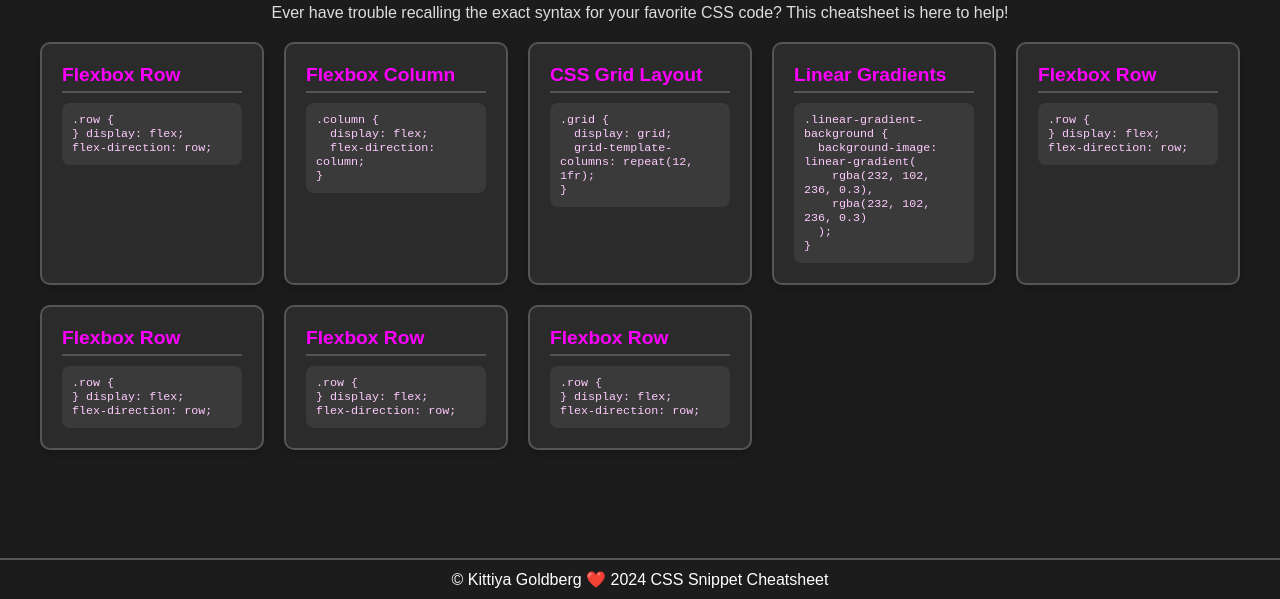
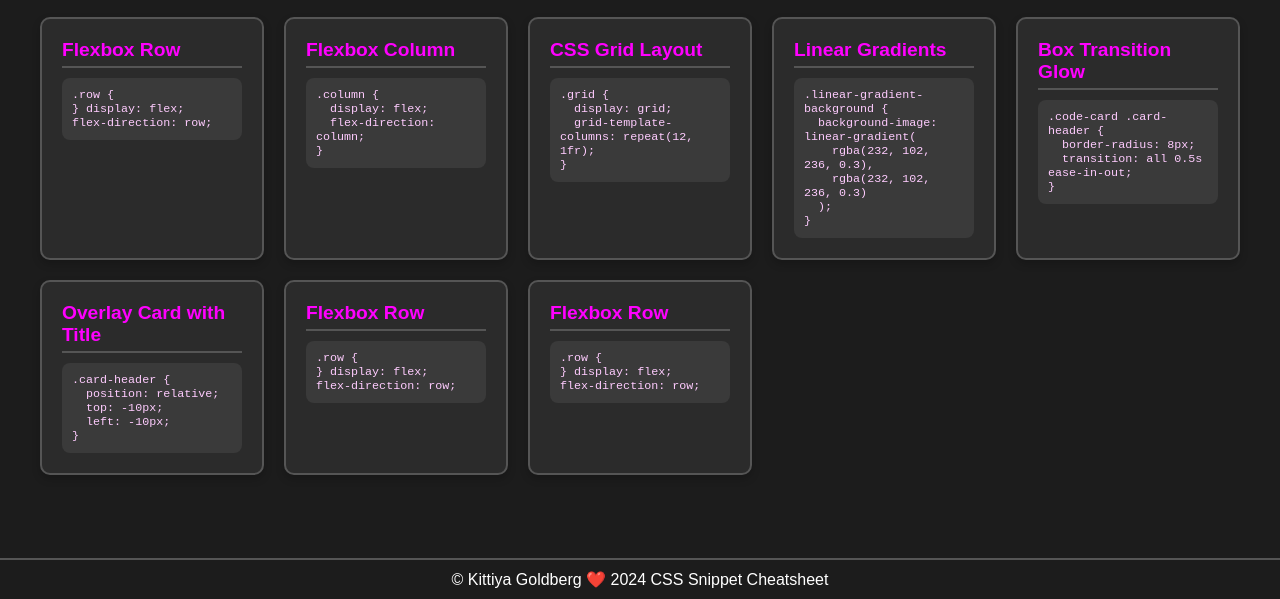
Before and after one commit to KittiyaLooknam/QuickStyle-CSS-Guide, a plain HTML site: page index.html in a window 1280 px wide. Shown: the part 201-800 px from the top of the page. Drawn offline with Linux system fonts and the light colour scheme.

Commit message:
add more code "code title"

```diff
--- a/index.html
+++ b/index.html
@@ -29,12 +29,12 @@
             <pre><code>.linear-gradient-background {<br>  background-image: linear-gradient(<br>    rgba(232, 102, 236, 0.3),<br>    rgba(232, 102, 236, 0.3)<br>  );<br>}</code></pre>
         </div>
         <div class="card">
-            <h2> Flexbox Row </h2>
-            <pre><code>.row {<br>} display: flex;  flex-direction: row;  </code></pre>
+            <h2> Box Transition Glow </h2>
+            <pre><code>.code-card .card-header {<br>  border-radius: 8px;<br>  transition: all 0.5s ease-in-out;<br>}</code></pre>
         </div>
         <div class="card">
-            <h2> Flexbox Row </h2>
-            <pre><code>.row {<br>} display: flex;  flex-direction: row; </code></pre>
+            <h2> Overlay Card with Title </h2>
+            <pre><code>.card-header {<br>  position: relative;<br>  top: -10px;<br>  left: -10px;<br>}</code></pre>
         </div>
         <div class="card">
             <h2> Flexbox Row </h2>
```
